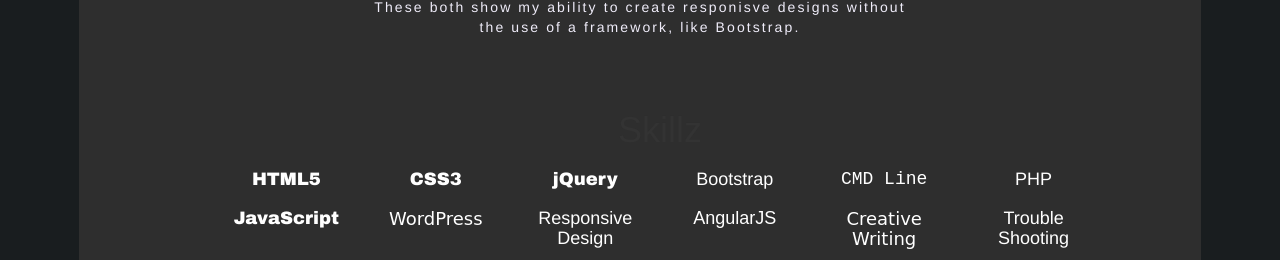
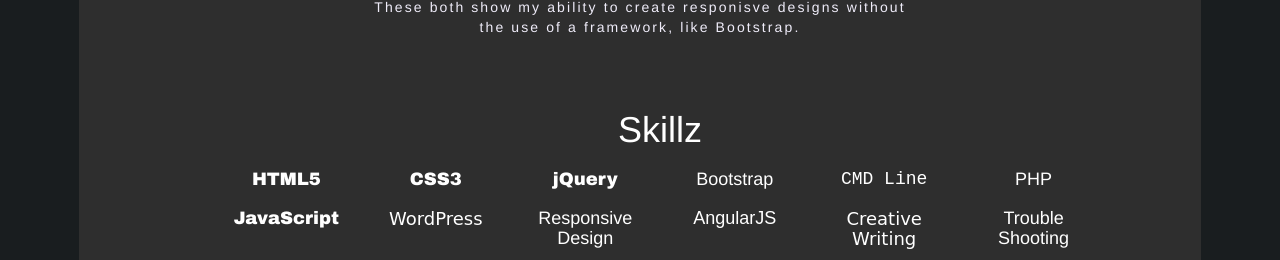
Before and after one commit to Msteimel/Msteimel.github.io, a PHP site: page / in a window 1280 px wide. Shown: the part 2851-3111 px from the top of the page. Run offline with PHP 8.4, Linux system fonts and the light colour scheme; some libraries are stand-ins or nearby versions.

Commit message:
Update homepage.css

```diff
--- a/homepage.css
+++ b/homepage.css
@@ -148,6 +148,10 @@ clip-path: polygon(100% 52%, 49% 100%, 100% 100%);
 	margin:0 auto;
 	position: relative;
 	left: -2%;
+}
+
+#skillz {
+color:white;
 }
 
 .progress-list-item {
```
